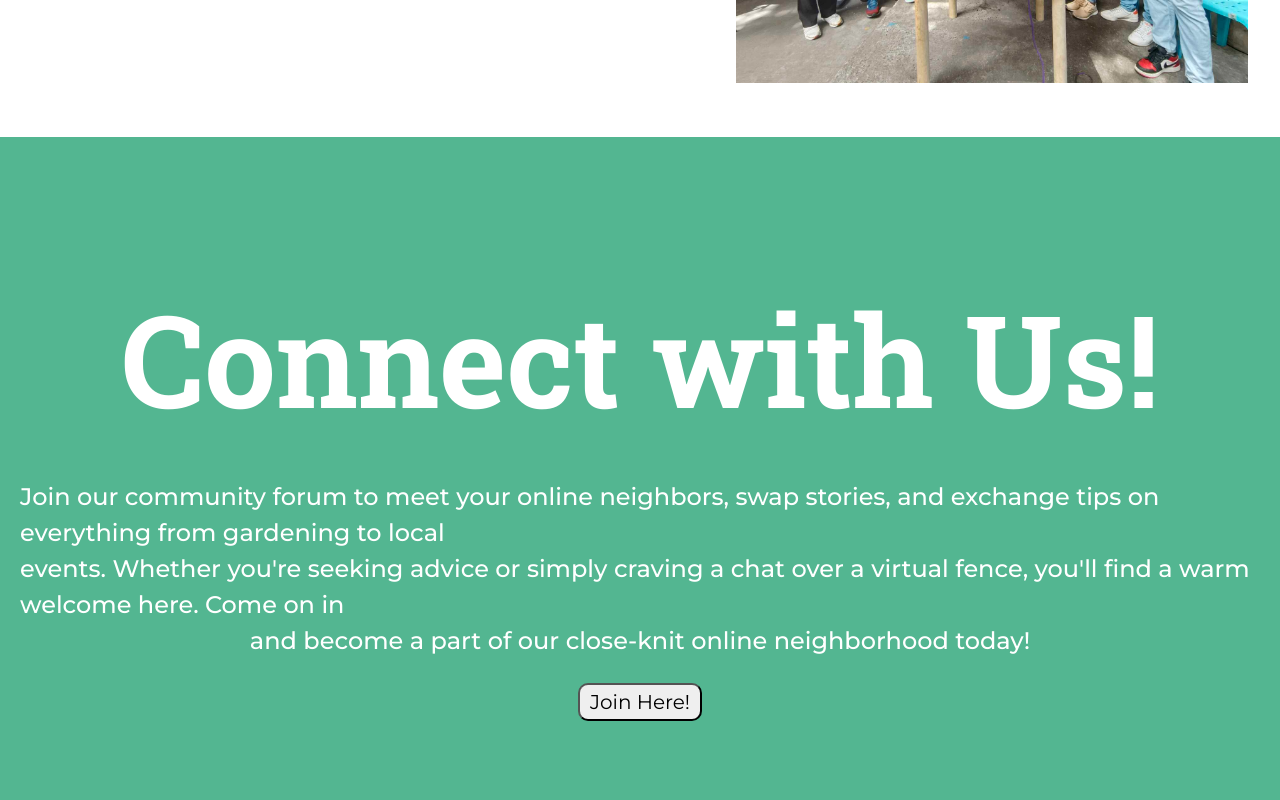
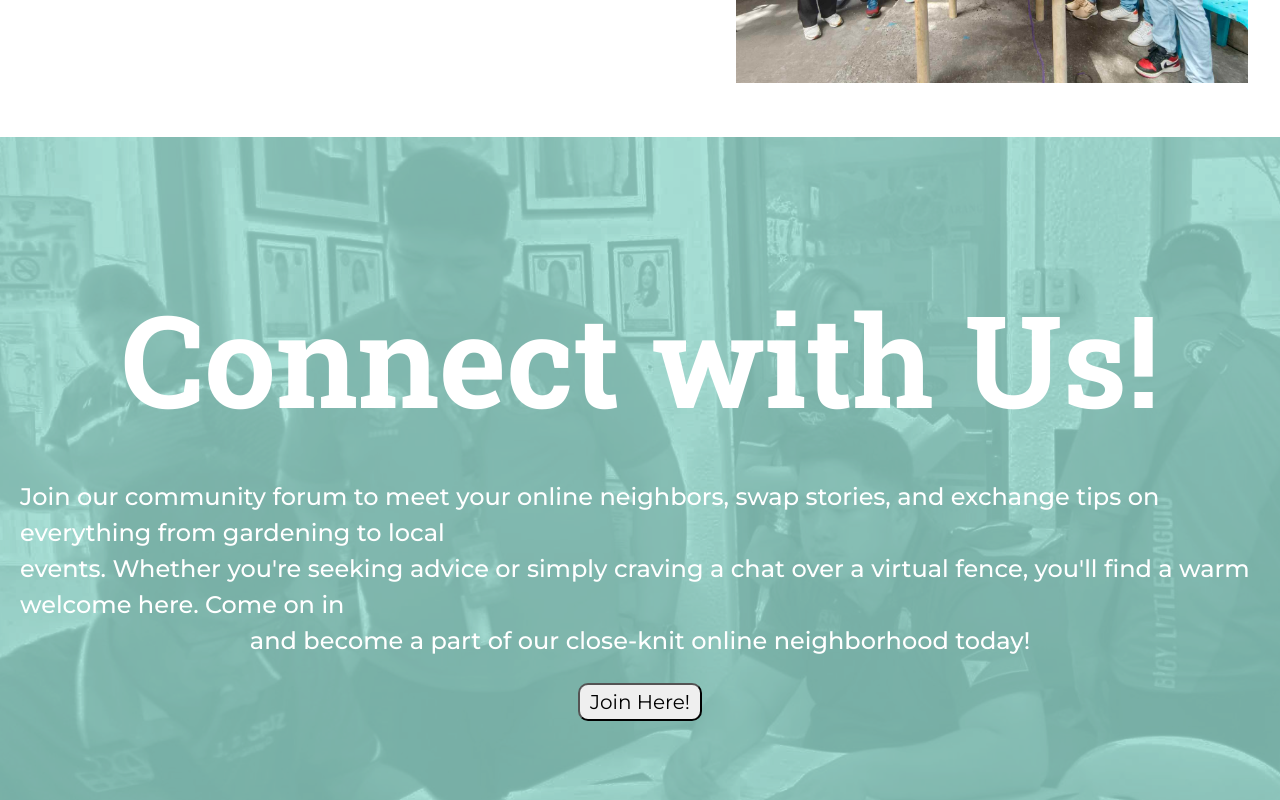
Before and after one commit to IzakVillanueva/Little-Baguio-MERN-Website, a React (Create React App) app in the folder client/: page /home in a window 1280 px wide. Shown: the part 1240-2040 px from the top of the page. Built offline with nearby package versions, Linux system fonts and the light colour scheme.

Commit message:
Update
Added a background image on community forum

```diff
--- a/client/src/scenes/homePage/home.css
+++ b/client/src/scenes/homePage/home.css
@@ -238,9 +238,10 @@
 }
 
 .community-forum {
+  background-image: url("../../../public/assets/ConnectWithUsBG.png");
   height: auto;
   width: auto;
-  background-color: #53b691;
+  box-shadow: inset 0 0 0 1000px rgba(47, 255, 218, 0.2);
   display: flex;
   align-items: center;
   flex-direction: column;
```
